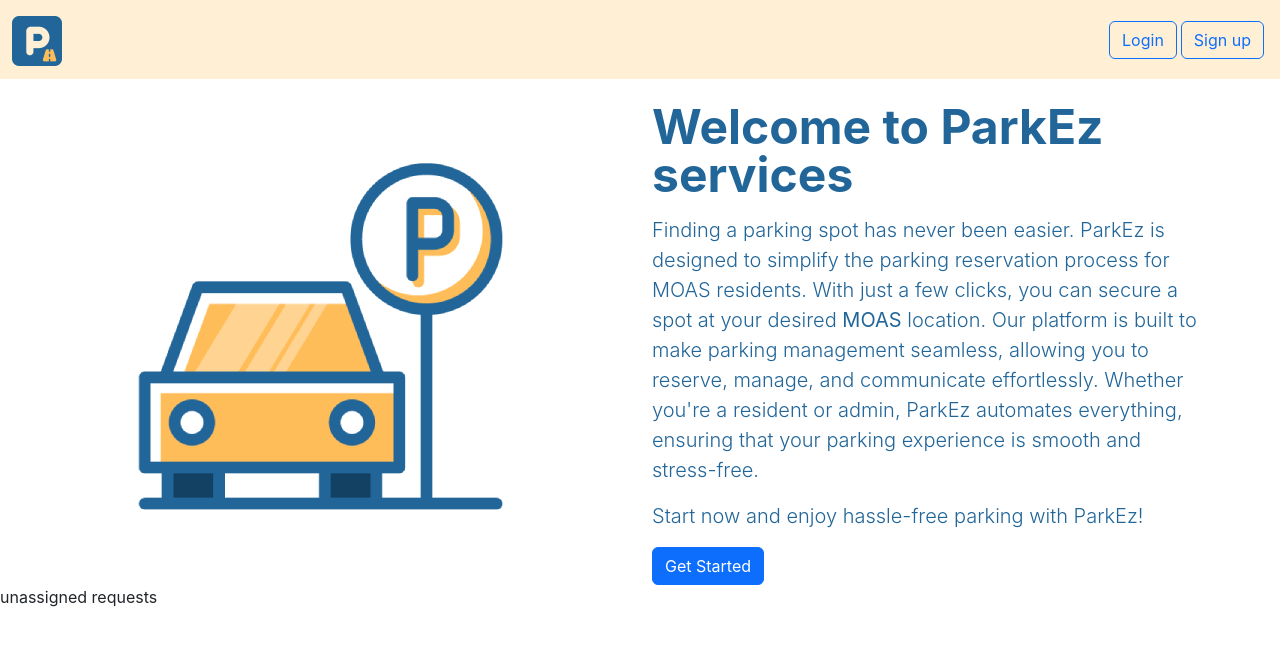
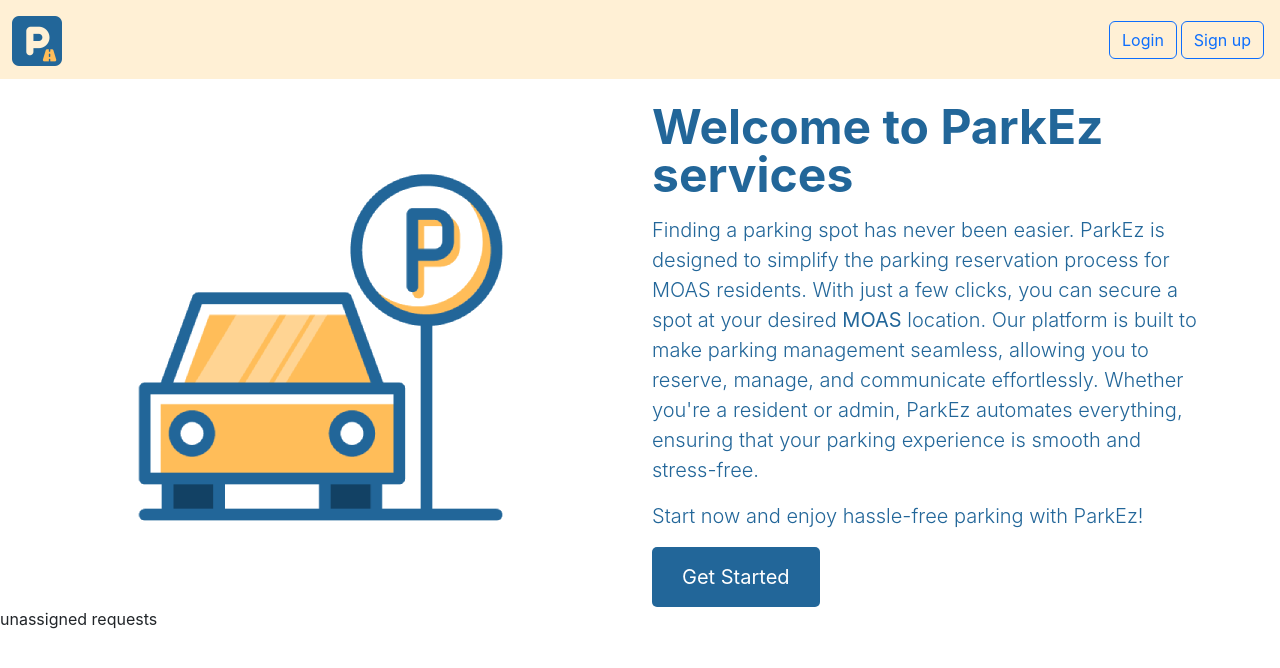
Before and after one commit to Gayan65/parkez, a React (Create React App) app in the folder frontend/: page / in a window 1280 px wide. Shown: the top 668 px of the page. Built offline with nearby package versions, Linux system fonts and the light colour scheme.

Commit message:
get started btn css add

```diff
--- a/frontend/src/components/LandingPara.js
+++ b/frontend/src/components/LandingPara.js
@@ -31,7 +31,7 @@ const LandingPara = () => {
                     <p className="lead">
                         Start now and enjoy hassle-free parking with ParkEz!
                     </p>
-                    <a href="#get-started" className="btn btn-primary">
+                    <a href="#get-started" className="btn btn-custom">
                         Get Started
                     </a>
                 </div>
--- a/frontend/src/index.css
+++ b/frontend/src/index.css
@@ -243,3 +243,33 @@ body {
 .hero-heading {
     color: #226699;
 }
+
+/* get start button */
+
+/* Initial Button Styling */
+.btn-custom {
+    font-size: 20px; /* Make the button large */
+    padding: 15px 30px; /* Large padding */
+    background-color: #226699; /* Your primary color */
+    color: #fff; /* Text color */
+    border: none; /* No borders initially */
+    transition: background-color 0.4s ease, color 0.4s ease, border 0.4s ease; /* Smooth transitions */
+    display: inline-block; /* Keep the button inline */
+    border-radius: 5px; /* Rounded corners */
+    cursor: pointer; /* Change cursor on hover */
+}
+
+/* Hover Effect */
+.btn-custom:hover {
+    border: 2px solid #226699; /* Border appears on hover */
+    background-color: #fff; /* Change background to white */
+    color: #226699; /* Change text color */
+    font-weight: bold; /* Make text bold */
+}
+
+/* Optional Active State */
+.btn-custom:active {
+    background-color: #ffbd59 !important; /* Change background on click */
+    border: 2px solid #ffbd59 !important; /* Match border to new background */
+    color: #fff !important; /* Text color when active */
+}
```
